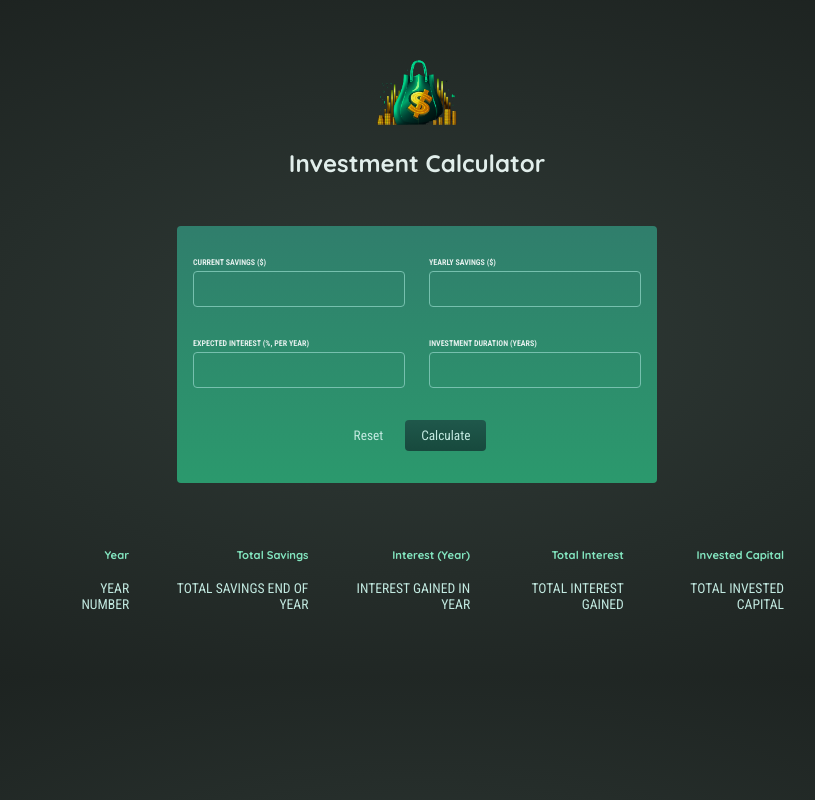
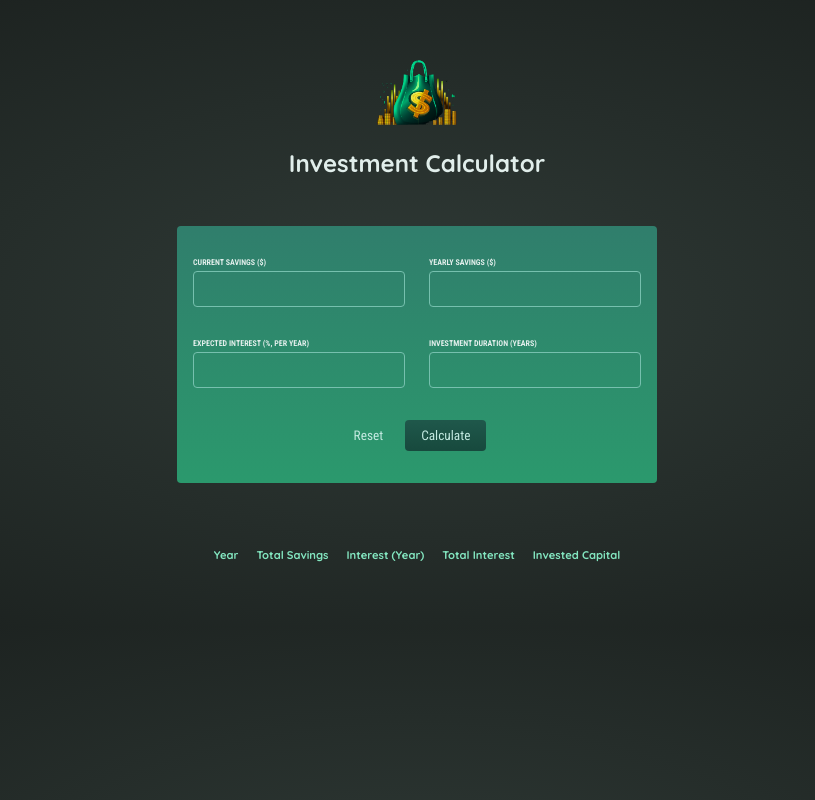
Before and after one commit to m-ashmawy/investment-calc, a React (Create React App) app: page / in a window 1280 px wide. Shown: the whole page, without its empty margins (223-1038 px from the left). Built offline with nearby package versions, Linux system fonts and the light colour scheme.

Commit message:
handled the states of the project

```diff
--- a/src/App.js
+++ b/src/App.js
@@ -1,8 +1,10 @@
+import { useState } from "react";
 import FormComp from "./components/FormComp";
 import Header from "./components/Header";
 import Table from "./components/Table";
 
 function App() {
+  const [genratedData, setGeneratedData] = useState([]);
   const calculateHandler = (userInput) => {
     // Should be triggered when form is submitted
     // You might not directly want to bind it to the submit event on the form though...
@@ -28,6 +30,7 @@ function App() {
     }
 
     // do something with yearlyData ...
+    setGeneratedData(yearlyData);
   };
 
   return (
@@ -36,7 +39,7 @@ function App() {
       <FormComp onSubmit={calculateHandler} />
       {/* Todo: Show below table conditionally (only once result data is available) */}
       {/* Show fallback text if no data is available */}
-      <Table />
+      <Table genratedData={genratedData} />
     </div>
   );
 }
--- a/src/components/Table.js
+++ b/src/components/Table.js
@@ -1,7 +1,7 @@
 import React from "react";
 import TableRow from "./TableRow";
 
-function Table() {
+function Table({ genratedData }) {
   return (
     <table className="result">
       <thead>
@@ -14,7 +14,9 @@ function Table() {
         </tr>
       </thead>
       <tbody>
-        <TableRow />
+        {genratedData.map((row, index) => (
+          <TableRow key={index} rowData={row} />
+        ))}
       </tbody>
     </table>
   );
--- a/src/components/TableRow.js
+++ b/src/components/TableRow.js
@@ -1,11 +1,11 @@
 import React from "react";
 
-function TableRow() {
+function TableRow({ rowData }) {
   return (
     <tr>
-      <td>YEAR NUMBER</td>
-      <td>TOTAL SAVINGS END OF YEAR</td>
-      <td>INTEREST GAINED IN YEAR</td>
+      <td>{rowData.year}</td>
+      <td>{rowData.savingsEndOfYear}</td>
+      <td>{rowData.yearlyInterest}</td>
       <td>TOTAL INTEREST GAINED</td>
       <td>TOTAL INVESTED CAPITAL</td>
     </tr>
```
